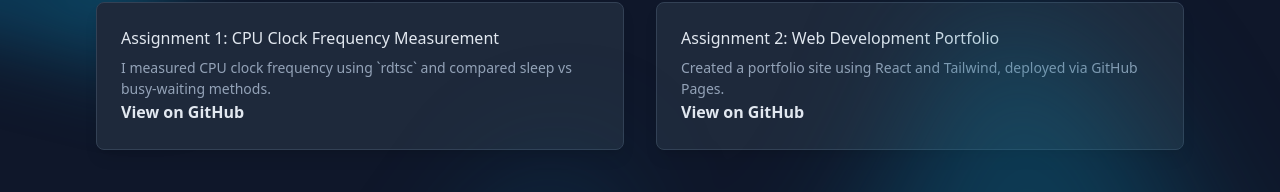
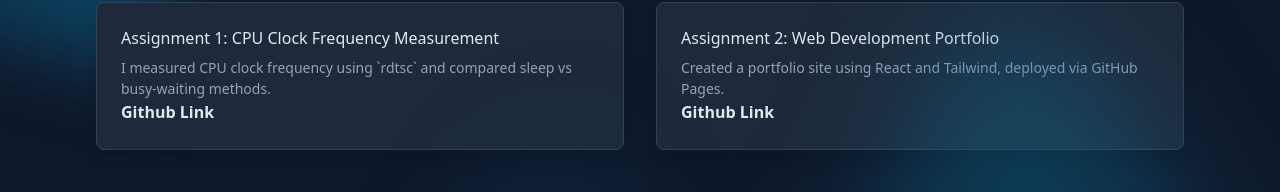
Before and after one commit to Alan0893/Alan0893.github.io, a React (Create React App) app: page /#/assignments in a window 1280 px wide. Shown: the part 140-332 px from the top of the page. Built offline with nearby package versions, Linux system fonts and the light colour scheme.

Commit message:
minro change

```diff
--- a/src/pages/Assignments.js
+++ b/src/pages/Assignments.js
@@ -56,7 +56,7 @@ const Assignments = () => {
                 <h3 className={SectionH3}>{assignment.title}</h3>
                 <p className={InfoP}>{assignment.description}</p>
                 <Link to={{ pathname: assignment.repoLink }} target='_blank' rel='noopener noreferrer' className={LinkWrapper}>
-                  <span className={LinkText}>View on GitHub</span>
+                  <span className={LinkText}>Github Link</span>
                   <svg xmlns="http://www.w3.org/2000/svg" viewBox="0 0 20 20" fill="currentColor" className={RightArrowSvg}>
                     <path fillRule="evenodd" d="M12 10H3m9-4l4 4m0 0l-4 4m4-4H9" clipRule="evenodd" />
                   </svg>
```
